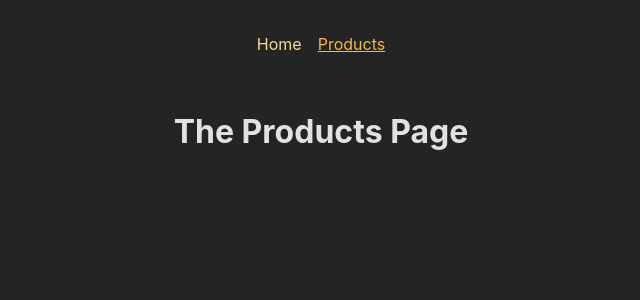
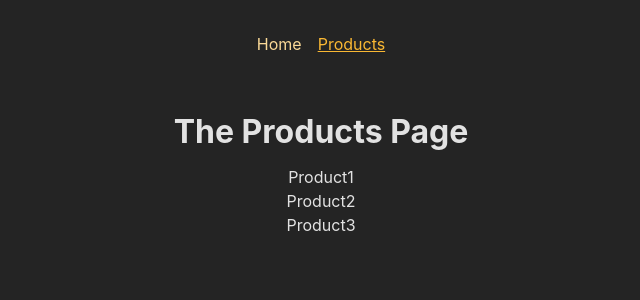
Before and after one commit to HYBEN09/building-spa-project, a React (Vite) app: page /products in a window 1280 px wide. Shown: the top 300 px of the page, without its empty margins (319-959 px from the left). Built offline with nearby package versions, Linux system fonts and the light colour scheme; the HTML template or start-up script is replaced by a standard one.

Commit message:
learn. 동적 라우트 정의 하고 사용하기 #5

```diff
--- a/src/App.jsx
+++ b/src/App.jsx
@@ -6,6 +6,7 @@ import {
 } from 'react-router-dom';
 import ErrorPage from './pages/Error';
 import HomePage from './pages/Home';
+import ProductDetailPage from './pages/ProductDetail';
 import ProductsPage from './pages/Products';
 import RootLayout from './pages/Root';
 
@@ -17,6 +18,8 @@ const router = createBrowserRouter([
     children: [
       { path: '/', element: <HomePage /> },
       { path: '/products', element: <ProductsPage /> },
+      //역동적 경로가 있는 라우트
+      { path: '/products/:productId', element: <ProductDetailPage /> },
     ],
   },
 ]);
--- /dev/null
+++ b/src/pages/ProductDetail.jsx
@@ -0,0 +1,14 @@
+import { useParams } from 'react-router-dom';
+
+function ProductDetailPage() {
+  const params = useParams();
+
+  return (
+    <>
+      <h1>Product Details!</h1>
+      <p>{params.productId}</p>
+    </>
+  );
+}
+
+export default ProductDetailPage;
--- a/src/pages/Products.jsx
+++ b/src/pages/Products.jsx
@@ -1,5 +1,14 @@
 const ProductsPage = () => {
-  return <h1>The Products Page</h1>;
+  return (
+    <>
+      <h1>The Products Page</h1>
+      <ul>
+        <li>Product1</li>
+        <li>Product2</li>
+        <li>Product3</li>
+      </ul>
+    </>
+  );
 };
 
 export default ProductsPage;
```
